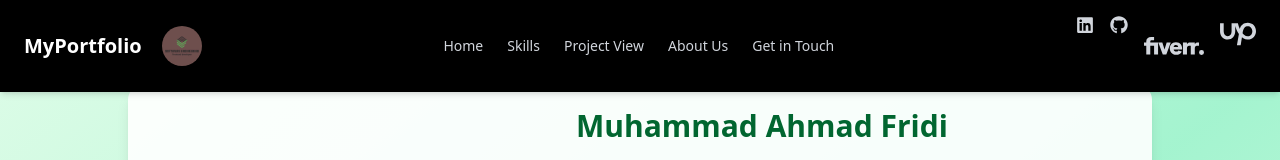
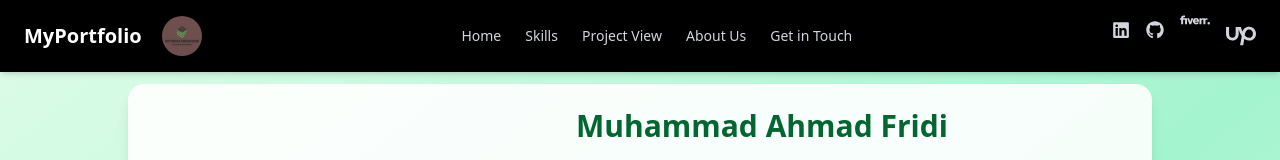
Before and after one commit to Ahmad-WebOfficial/Portfolio-Ahmad, a React (Vite) app: page /about in a window 1280 px wide. Shown: the top 160 px of the page. Built offline with nearby package versions, Linux system fonts and the light colour scheme.

Commit message:
Update Head.jsx

```diff
--- a/src/components/Head.jsx
+++ b/src/components/Head.jsx
@@ -57,14 +57,14 @@ const Header = () => {
               target="_blank"
               rel="noopener noreferrer"
             >
-              <SiFiverr  className="hover:text-gray-800  text-6xl" />
+              <SiFiverr  className="hover:text-gray-800 -mt-4  text-3xl" />
             </a>
           <a
               href="https://www.upwork.com/nx/find-work/best-matches"
               target="_blank"
               rel="noopener noreferrer"
             >
-              <FaUpwork  className="hover:text-gray-800 text-4xl" />
+              <FaUpwork  className="hover:text-gray-800 text-3xl" />
             </a>
         </div>
 
```
